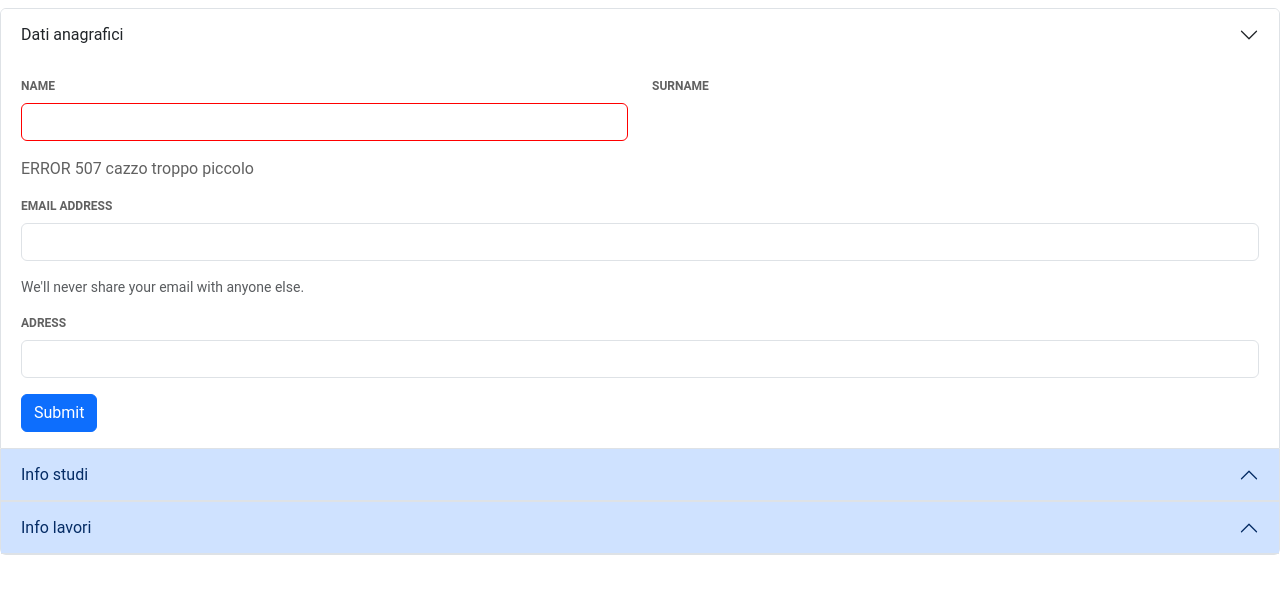
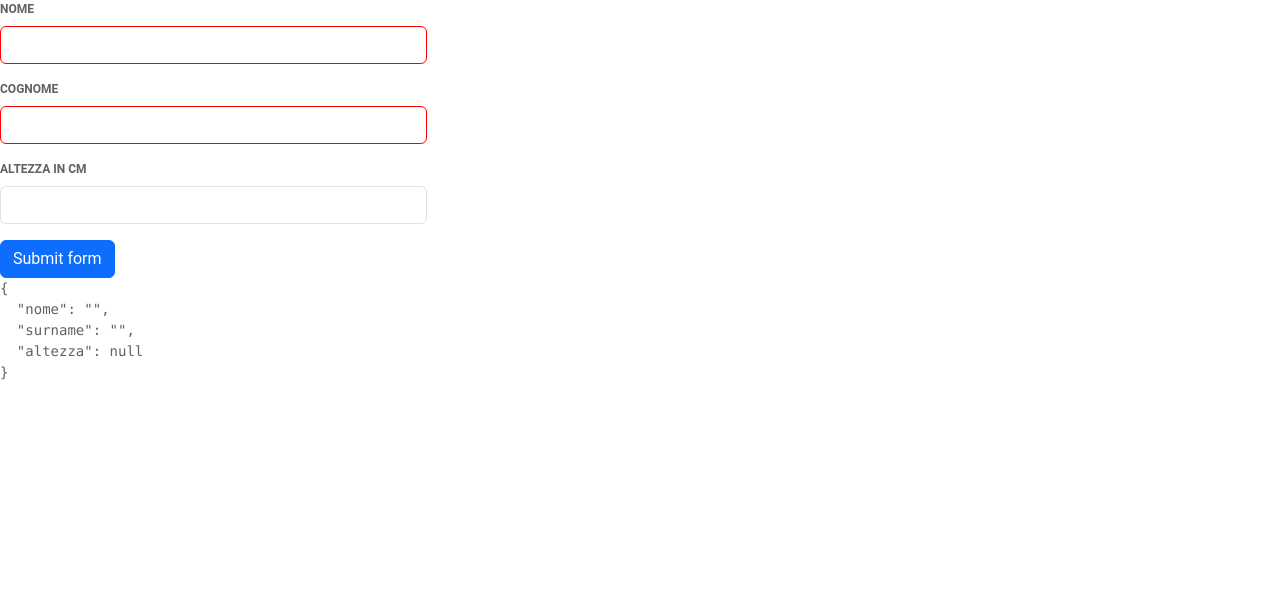
Before and after one commit to NeaguRobertAlexandru31/angular-03, an Angular app: page / in a window 1280 px wide. Shown: the top 594 px of the page. Built offline with nearby package versions, Linux system fonts and the light colour scheme.

Commit message:
form con validazione

```diff
--- a/src/app/app.component.html
+++ b/src/app/app.component.html
@@ -1,132 +1,51 @@
-<h1>{{ jsonIn.nome }}</h1>
-<div class="accordion" id="accordionExample">
-  <div class="accordion-item">
-    <h2 class="accordion-header">
-      <button
-        class="accordion-button"
-        type="button"
-        (click)="toggleSezione('datiAnagrafici')"
-        [class.collapsed]="datiAnagrafici"
-      >
-        Dati anagrafici
-      </button>
-    </h2>
-    <div
-      id="collapseOne"
-      class="accordion-collapse collapse"
-      [class.show]="datiAnagrafici"
-    >
-      <div class="accordion-body">
-        <form>
-          <div class="row">
-            <div class="col">
-              <div class="mb-3">
-                <label for="exampleInputName" class="form-label">Name</label>
+<div class="col-md-4">
+  <label for="nome" class="form-label">Nome</label>
   <input
     type="text"
     class="form-control"
-                  id="exampleInputName"
+    id="nome"
     name="nome"
+    maxlength="256"
     [(ngModel)]="jsonIn.nome"
-                  #pippo="ngModel"
-
-                  minlength="4"
-                  maxlength="20"
     required
-
   />
-                <div *ngIf="!pippo.invalid">GRANDE, HAI IL CAZZO ENORME!</div>
-                <div *ngIf="pippo.invalid">ERROR 507 cazzo troppo piccolo</div>
+  <!-- <div class="valid-feedback">
+      Looks good!
+  </div> -->
 </div>
-            </div>
-            <div class="col">
-              <div class="mb-3">
-                <label for="exampleInputSurname" class="form-label"
-                  >Surname</label
-                >
+<div class="col-md-4">
+  <label for="cognome" class="form-label">Cognome</label>
   <input
     type="text"
     class="form-control"
-                  id="exampleInputSurname"
-                  *ngIf="jsonIn.nome.length>5"
+    id="cognome"
+    name="cognome"
+    maxlength="256"
+    [(ngModel)]="jsonIn.surname"
+    required
   />
+  <!-- <div class="valid-feedback">
+      Looks good!
+  </div> -->
 </div>
+<div class="col-md-4">
+  <label for="altezza" class="form-label">Altezza in cm</label>
+  <input
+    type="number"
+    class="form-control"
+    id="altezza"
+    name="altezza"
+    min="1"
+    max="250"
+    step="1"
+  />
+  <!-- <div class="valid-feedback">
+      Looks good!
+  </div> -->
 </div>
+<div class="col-12">
+  <button class="btn btn-primary" type="submit">Submit form</button>
 </div>
-          <div class="mb-3">
-            <label for="exampleInputEmail1" class="form-label"
-              >Email address</label
-            >
-            <input
-              type="email"
-              class="form-control"
-              id="exampleInputEmail1"
-              aria-describedby="emailHelp"
-            />
-            <div id="emailHelp" class="form-text">
-              We'll never share your email with anyone else.
-            </div>
-          </div>
-          <div class="mb-3">
-            <label for="exampleInputAdress" class="form-label">Adress</label>
-            <input type="text" class="form-control" id="exampleInputAdress" />
-          </div>
-
-          <button type="submit" class="btn btn-primary">Submit</button>
-        </form>
-      </div>
-    </div>
-  </div>
-
-  <div class="accordion-item">
-    <h2 class="accordion-header">
-      <button
-        class="accordion-button collapsed"
-        type="button"
-        (click)="toggleSezione('infoStudi')"
-        [class.collapsed]="infoStudi"
-      >
-        Info studi
-      </button>
-    </h2>
-    <div
-      id="collapseTwo"
-      class="accordion-collapse collapse"
-      [class.show]="infoStudi"
-    >
-      <div class="accordion-body">
-        <p>Tabella con info studi</p>
-      </div>
-    </div>
-  </div>
-
-  <div class="accordion-item">
-    <h2 class="accordion-header">
-      <button
-        class="accordion-button collapsed"
-        type="button"
-        (click)="toggleSezione('infoLavori')"
-        [class.collapsed]="infoLavori"
-      >
-        Info lavori
-      </button>
-    </h2>
-    <div
-      id="collapseThree"
-      class="accordion-collapse collapse"
-      [class.show]="infoLavori"
-    >
-      <div class="accordion-body">
-        <p>Tabella con info lavori</p>
-      </div>
-    </div>
-  </div>
-</div>
-
-<router-outlet></router-outlet>
-
-<!--
-Copyright Google LLC. All Rights Reserved.
-Use of this source code is governed by an MIT-style license that
-can be found in the LICENSE file at https://angular.io/license
--->
+<pre
+  >{{ jsonIn | json }}
+</pre>
--- a/src/app/app.component.ts
+++ b/src/app/app.component.ts
@@ -13,11 +13,18 @@ export class AppComponent implements OnInit {
   jsonIn = {
     nome: "",
     surname: "",
+    altezza: null,
   };
 
   constructor() {}
 
-  ngOnInit(): void {}
+  ngOnInit(): void {
+
+  }
+
+  save(){
+
+  }
 
   /* Alternate pen/close sections on click */
   toggleSezione(nomeSezione: string) {
```
Also changed, not shown: 1 other file (tests, documents, lock files or other folders). Lines whose indentation alone changed are shown as unchanged.
